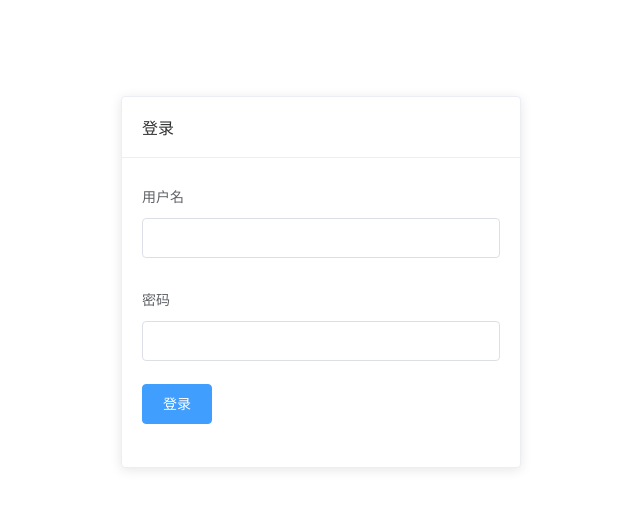
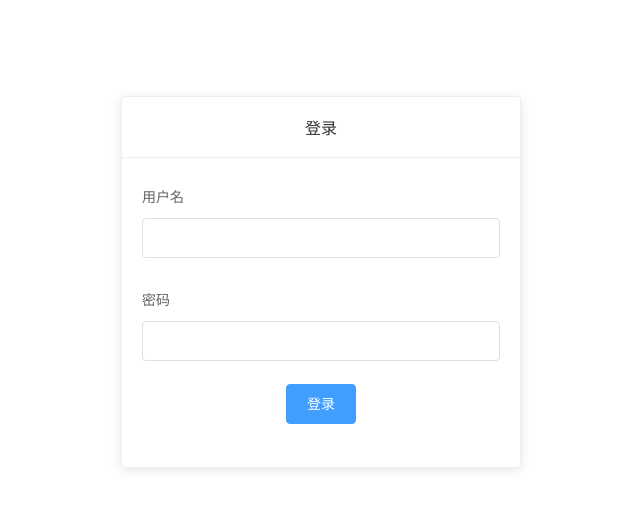
Before and after one commit to sunyanan559/books, a Vue app in the folder admin/: page /login in a window 1280 px wide. Shown: the top 508 px of the page, without its empty margins (319-959 px from the left). Built offline with nearby package versions, Linux system fonts and the light colour scheme.

Commit message:
更改新增管理员页面和登录页面

```diff
--- a/admin/src/views/Login.vue
+++ b/admin/src/views/Login.vue
@@ -48,6 +48,10 @@ export default {
 	.login-container{
 		width: 25rem;
 		margin: 6rem auto;
+		text-align: center;
+	}
+	.el-form-item{
+		text-align: center;
 	}
 
 </style>
--- a/admin/src/views/adminUser/AdminUserList.vue
+++ b/admin/src/views/adminUser/AdminUserList.vue
@@ -48,7 +48,7 @@ methods:{
  //删除操作
  async remove(row){
   console.log('row',row)
-  this.$confirm(`是否删除管理员${row.name}?`, '提示', {
+  this.$confirm(`是否删除管理员${row.username}?`, '提示', {
             confirmButtonText: '确定',
             cancelButtonText: '取消',
             type: 'warning'
```
